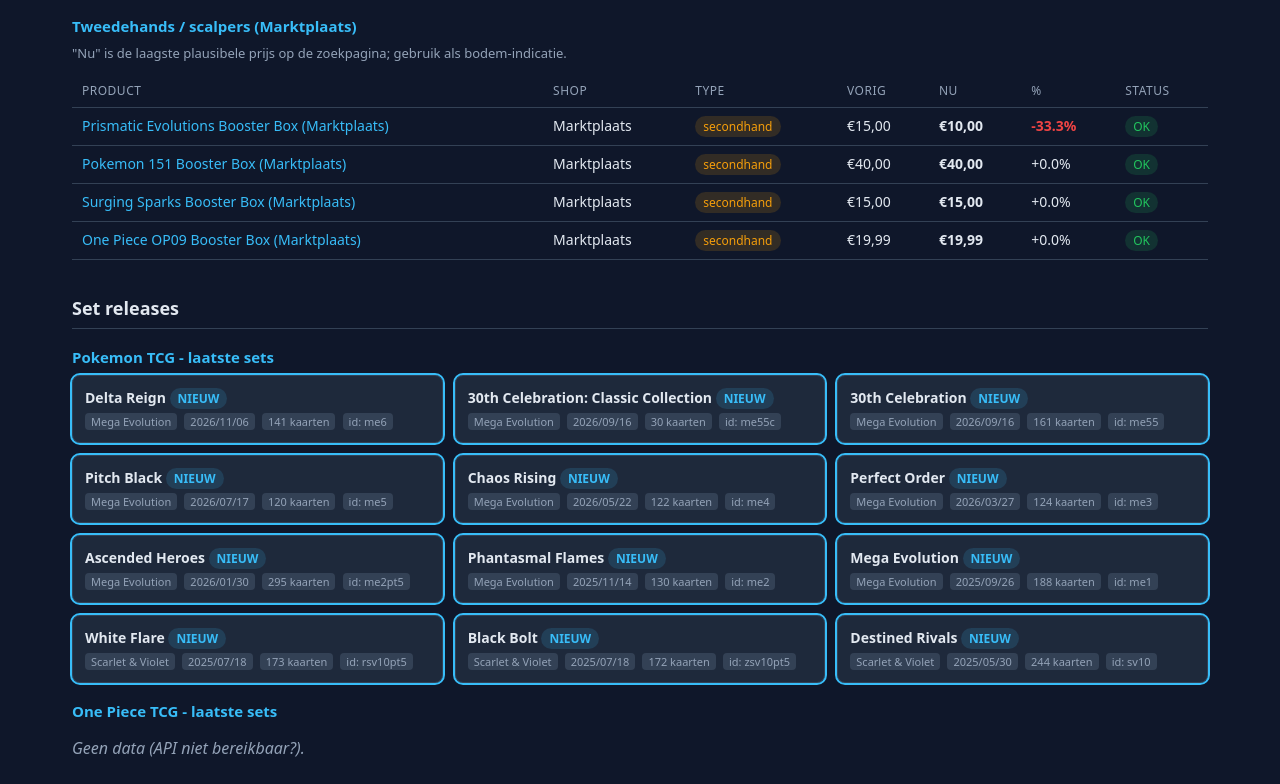
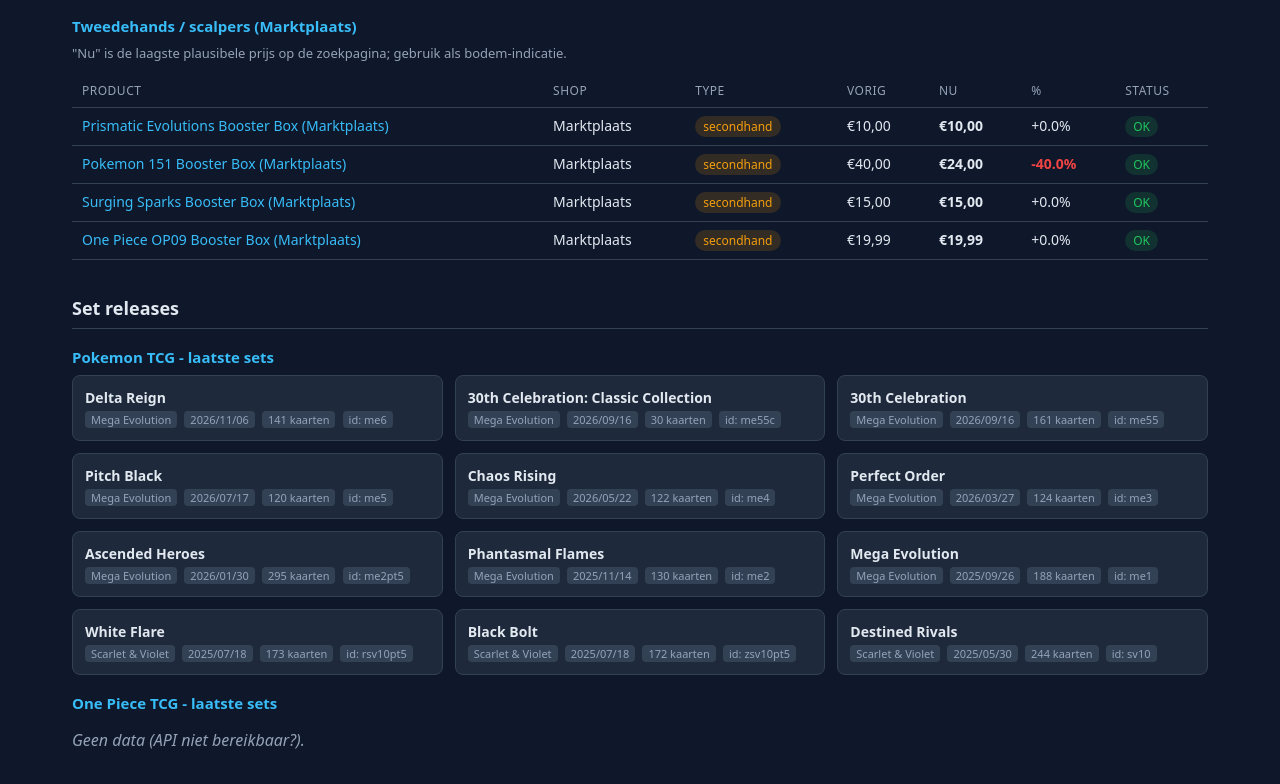
Before and after one commit to MrRayvon/Overview_CollectionCards, a plain HTML site: page docs/index.html in a window 1280 px wide. Shown: the part 753-1537 px from the top of the page. Drawn offline with Linux system fonts and the light colour scheme.

Commit message:
chore(tracker): update snapshot 2026-11-15T11:22:43Z

```diff
--- a/data/sets.json
+++ b/data/sets.json
@@ -1,5 +1,5 @@
 {
-  "checked_at": "2026-11-15T02:56:30+00:00",
+  "checked_at": "2026-11-15T11:21:58+00:00",
   "pokemon_ids": [
     "me1",
     "me2",
--- a/docs/index.html
+++ b/docs/index.html
@@ -53,7 +53,7 @@
 <body>
 <header>
   <h1>Card Tracker - Pokemon & One Piece (NL)</h1>
-  <div class="meta">Laatst bijgewerkt: 2026-11-15T02:56:30+00:00</div>
+  <div class="meta">Laatst bijgewerkt: 2026-11-15T11:21:58+00:00</div>
 </header>
 <nav class="toc">
   <a href="#prijs-singles">Singles trends</a>
@@ -187,9 +187,9 @@
       <td><a href="https://www.marktplaats.nl/q/pokemon+prismatic+evolutions+booster+box/" target="_blank" rel="noopener">Prismatic Evolutions Booster Box (Marktplaats)</a></td>
       <td>Marktplaats</td>
       <td><span class="badge b-warn">secondhand</span></td>
-      <td>€15,00</td>
+      <td>€10,00</td>
       <td><b>€10,00</b></td>
-      <td class="down">-33.3%</td>
+      <td class="">+0.0%</td>
       <td>
         <span class="badge b-good">OK</span>
 
@@ -201,8 +201,8 @@
       <td>Marktplaats</td>
       <td><span class="badge b-warn">secondhand</span></td>
       <td>€40,00</td>
-      <td><b>€40,00</b></td>
-      <td class="">+0.0%</td>
+      <td><b>€24,00</b></td>
+      <td class="down">-40.0%</td>
       <td>
         <span class="badge b-good">OK</span>
 
@@ -245,8 +245,8 @@
 
 <div class="grid">
 
-  <div class="card new">
-    <div class="name">Delta Reign <span class="badge b-info">NIEUW</span></div>
+  <div class="card ">
+    <div class="name">Delta Reign </div>
     <div class="meta">
       <span class="pill">Mega Evolution</span>
       <span class="pill">2026/11/06</span>
@@ -255,8 +255,8 @@
     </div>
   </div>
 
-  <div class="card new">
-    <div class="name">30th Celebration: Classic Collection <span class="badge b-info">NIEUW</span></div>
+  <div class="card ">
+    <div class="name">30th Celebration: Classic Collection </div>
     <div class="meta">
       <span class="pill">Mega Evolution</span>
       <span class="pill">2026/09/16</span>
@@ -265,8 +265,8 @@
     </div>
   </div>
 
-  <div class="card new">
-    <div class="name">30th Celebration <span class="badge b-info">NIEUW</span></div>
+  <div class="card ">
+    <div class="name">30th Celebration </div>
     <div class="meta">
       <span class="pill">Mega Evolution</span>
       <span class="pill">2026/09/16</span>
@@ -275,8 +275,8 @@
     </div>
   </div>
 
-  <div class="card new">
-    <div class="name">Pitch Black <span class="badge b-info">NIEUW</span></div>
+  <div class="card ">
+    <div class="name">Pitch Black </div>
     <div class="meta">
       <span class="pill">Mega Evolution</span>
       <span class="pill">2026/07/17</span>
@@ -285,8 +285,8 @@
     </div>
   </div>
 
-  <div class="card new">
-    <div class="name">Chaos Rising <span class="badge b-info">NIEUW</span></div>
+  <div class="card ">
+    <div class="name">Chaos Rising </div>
     <div class="meta">
       <span class="pill">Mega Evolution</span>
       <span class="pill">2026/05/22</span>
@@ -295,8 +295,8 @@
     </div>
   </div>
 
-  <div class="card new">
-    <div class="name">Perfect Order <span class="badge b-info">NIEUW</span></div>
+  <div class="card ">
+    <div class="name">Perfect Order </div>
     <div class="meta">
       <span class="pill">Mega Evolution</span>
       <span class="pill">2026/03/27</span>
@@ -305,8 +305,8 @@
     </div>
   </div>
 
-  <div class="card new">
-    <div class="name">Ascended Heroes <span class="badge b-info">NIEUW</span></div>
+  <div class="card ">
+    <div class="name">Ascended Heroes </div>
     <div class="meta">
       <span class="pill">Mega Evolution</span>
       <span class="pill">2026/01/30</span>
@@ -315,8 +315,8 @@
     </div>
   </div>
 
-  <div class="card new">
-    <div class="name">Phantasmal Flames <span class="badge b-info">NIEUW</span></div>
+  <div class="card ">
+    <div class="name">Phantasmal Flames </div>
     <div class="meta">
       <span class="pill">Mega Evolution</span>
       <span class="pill">2025/11/14</span>
@@ -325,8 +325,8 @@
     </div>
   </div>
 
-  <div class="card new">
-    <div class="name">Mega Evolution <span class="badge b-info">NIEUW</span></div>
+  <div class="card ">
+    <div class="name">Mega Evolution </div>
     <div class="meta">
       <span class="pill">Mega Evolution</span>
       <span class="pill">2025/09/26</span>
@@ -335,8 +335,8 @@
     </div>
   </div>
 
-  <div class="card new">
-    <div class="name">White Flare <span class="badge b-info">NIEUW</span></div>
+  <div class="card ">
+    <div class="name">White Flare </div>
     <div class="meta">
       <span class="pill">Scarlet & Violet</span>
       <span class="pill">2025/07/18</span>
@@ -345,8 +345,8 @@
     </div>
   </div>
 
-  <div class="card new">
-    <div class="name">Black Bolt <span class="badge b-info">NIEUW</span></div>
+  <div class="card ">
+    <div class="name">Black Bolt </div>
     <div class="meta">
       <span class="pill">Scarlet & Violet</span>
       <span class="pill">2025/07/18</span>
@@ -355,8 +355,8 @@
     </div>
   </div>
 
-  <div class="card new">
-    <div class="name">Destined Rivals <span class="badge b-info">NIEUW</span></div>
+  <div class="card ">
+    <div class="name">Destined Rivals </div>
     <div class="meta">
       <span class="pill">Scarlet & Violet</span>
       <span class="pill">2025/05/30</span>
```
Also changed, not shown: data/products_state.json (+5 -5 lines), data/state.json (+24 -24 lines), 2 other files.
